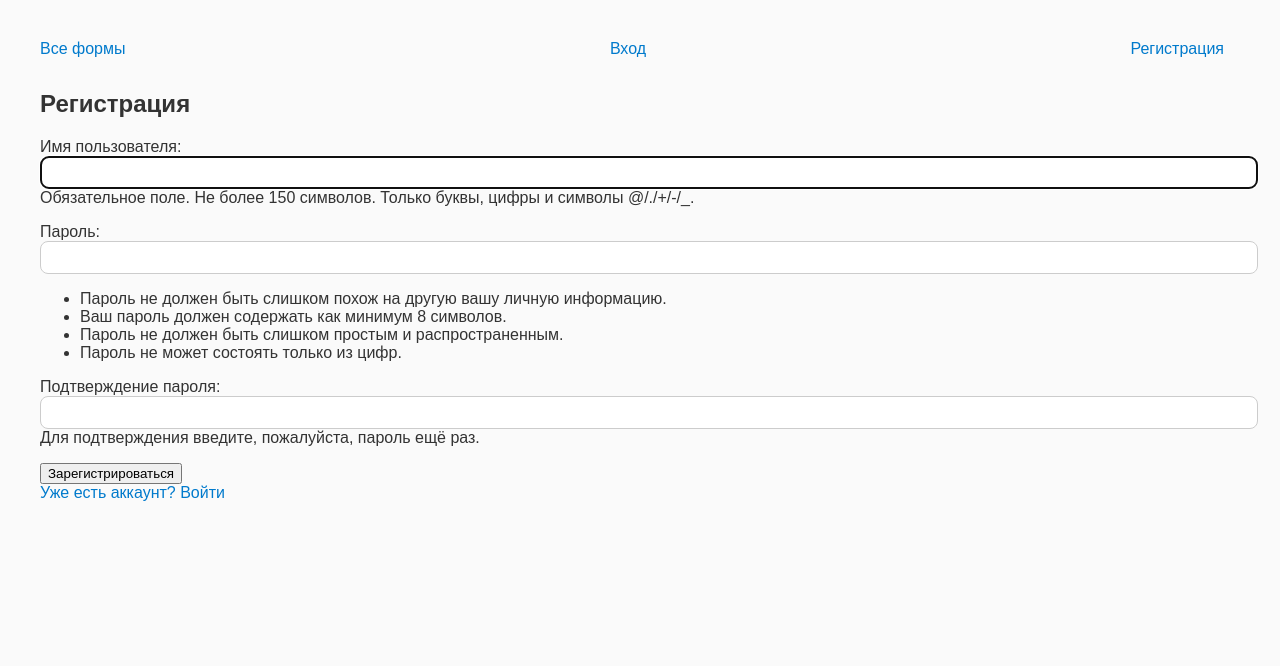
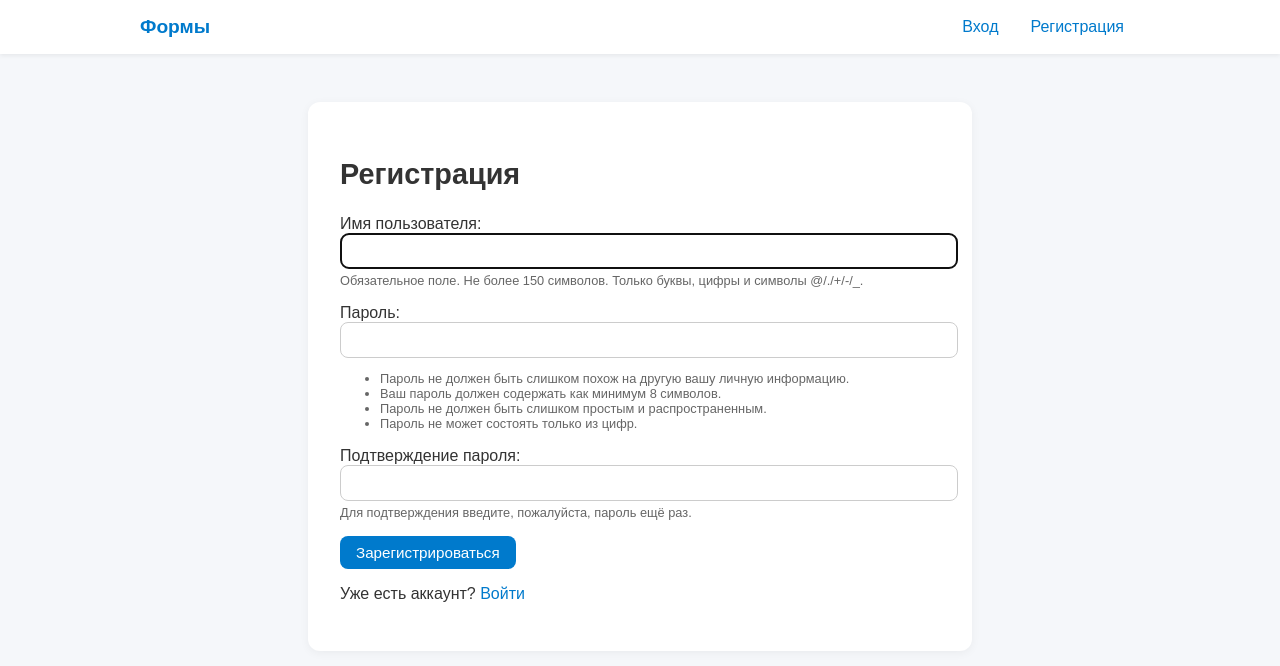
Before and after one commit to Invcxze/ApplicantForm, a Django app: page /register/ in a window 1280 px wide. Shown: the top 666 px of the page. Run offline with Django 5.2, Linux system fonts and the light colour scheme.

Commit message:
added more css styles & some beauty for templates

```diff
--- a/src/form/static/css/styles.css
+++ b/src/form/static/css/styles.css
@@ -18,6 +18,7 @@ nav {
   margin-bottom: 2rem;
   display: flex;
   justify-content: space-between;
+  align-items: center;
 }
 
 a {
@@ -30,9 +31,9 @@ a:hover {
   text-decoration: underline;
 }
 
-h1 {
-  font-size: 1.5rem;
-  margin-bottom: 1rem;
+h2 {
+  font-size: 1.8rem;
+  margin-bottom: 1.5rem;
 }
 
 .form-group {
@@ -44,6 +45,7 @@ input, select, textarea {
   padding: 0.5rem;
   border: 1px solid #ccc;
   border-radius: 8px;
+  font-size: 1rem;
 }
 
 .btn {
@@ -62,9 +64,93 @@ input, select, textarea {
 .error {
   color: red;
   font-size: 0.9em;
+  margin-top: 0.25rem;
 }
 
 .help {
   font-size: 0.8em;
   color: #666;
+  margin-top: 0.25rem;
 }
+
+body {
+  font-family: sans-serif;
+  background: #f5f7fa;
+  color: #333;
+  margin: 0;
+  padding: 0;
+}
+
+.site-header {
+  background-color: #ffffff;
+  box-shadow: 0 2px 4px rgba(0,0,0,0.06);
+  padding: 1rem 2rem;
+  position: sticky;
+  top: 0;
+  z-index: 10;
+}
+
+.nav-container {
+  display: flex;
+  justify-content: space-between;
+  align-items: center;
+  max-width: 1000px;
+  margin: 0 auto;
+}
+
+.left-nav .logo {
+  font-weight: bold;
+  font-size: 1.2rem;
+  color: #007acc;
+  text-decoration: none;
+}
+
+.right-nav {
+  display: flex;
+  align-items: center;
+  gap: 1rem;
+}
+
+.nav-link {
+  text-decoration: none;
+  color: #007acc;
+  font-weight: 500;
+}
+
+.nav-link:hover {
+  text-decoration: underline;
+}
+
+.welcome {
+  margin-right: 0.5rem;
+  font-size: 1rem;
+}
+
+.logout-form {
+  display: inline;
+}
+
+.btn {
+  padding: 0.5rem 1rem;
+  background-color: #007acc;
+  color: #fff;
+  border: none;
+  border-radius: 8px;
+  cursor: pointer;
+  font-size: 0.95rem;
+}
+
+.btn:hover {
+  background-color: #005f99;
+}
+
+.btn-small {
+  padding: 0.35rem 0.75rem;
+  font-size: 0.9rem;
+}
+
+.main-content {
+  max-width: 800px;
+  margin: 2rem auto;
+  padding: 1rem;
+}
--- a/src/form/templates/base.html
+++ b/src/form/templates/base.html
@@ -5,22 +5,30 @@
   <meta charset="UTF-8">
   <title>{% block title %}Формы{% endblock %}</title>
   <link rel="stylesheet" href="{% static 'css/styles.css' %}">
+  <meta name="viewport" content="width=device-width, initial-scale=1.0">
 </head>
 <body>
-  <nav>
-    <a href="{% url 'form_list' %}">Все формы</a>
-    {% if user.is_authenticated %}
-      <span>Привет, {{ user.username }}</span>
-    <form method="post" action="{% url 'logout' %}" style="display:inline;">
-      {% csrf_token %}
-      <button type="submit">Выход</button>
-    </form>
-    {% else %}
-      <a href="{% url 'login' %}">Вход</a>
-      <a href="{% url 'register' %}">Регистрация</a>
-    {% endif %}
-  </nav>
-  <main>
+  <header class="site-header">
+    <div class="nav-container">
+      <div class="left-nav">
+        <a href="{% url 'form_list' %}" class="nav-link logo">Формы</a>
+      </div>
+      <div class="right-nav">
+        {% if user.is_authenticated %}
+          <span class="welcome">Привет, {{ user.username }}</span>
+          <form method="post" action="{% url 'logout' %}" class="logout-form">
+            {% csrf_token %}
+            <button type="submit" class="btn btn-small">Выход</button>
+          </form>
+        {% else %}
+          <a href="{% url 'login' %}" class="nav-link">Вход</a>
+          <a href="{% url 'register' %}" class="nav-link">Регистрация</a>
+        {% endif %}
+      </div>
+    </div>
+  </header>
+
+  <main class="main-content">
     {% block content %}{% endblock %}
   </main>
 </body>
--- a/src/form/templates/registration/register.html
+++ b/src/form/templates/registration/register.html
@@ -3,11 +3,27 @@
 {% block title %}Регистрация{% endblock %}
 
 {% block content %}
-<h2>Регистрация</h2>
-<form method="post">
+<div class="container">
+  <h2>Регистрация</h2>
+  <form method="post">
     {% csrf_token %}
-    {{ form.as_p }}
-    <button type="submit">Зарегистрироваться</button>
-</form>
-<a href="{% url 'login' %}" class="link">Уже есть аккаунт? Войти</a>
+    {% for field in form %}
+      <div class="form-group">
+        {{ field.label_tag }}
+        {{ field }}
+        {% if field.errors %}
+          <div class="error">{{ field.errors|striptags }}</div>
+        {% endif %}
+        {% if field.help_text %}
+          <div class="help">{{ field.help_text }}</div>
+        {% endif %}
+      </div>
+    {% endfor %}
+    <button type="submit" class="btn">Зарегистрироваться</button>
+  </form>
+  <p style="margin-top: 1rem;">
+    Уже есть аккаунт?
+    <a href="{% url 'login' %}">Войти</a>
+  </p>
+</div>
 {% endblock %}
```
Also changed, not shown: src/form/templates/registration/login.html (+22 -6 lines).
